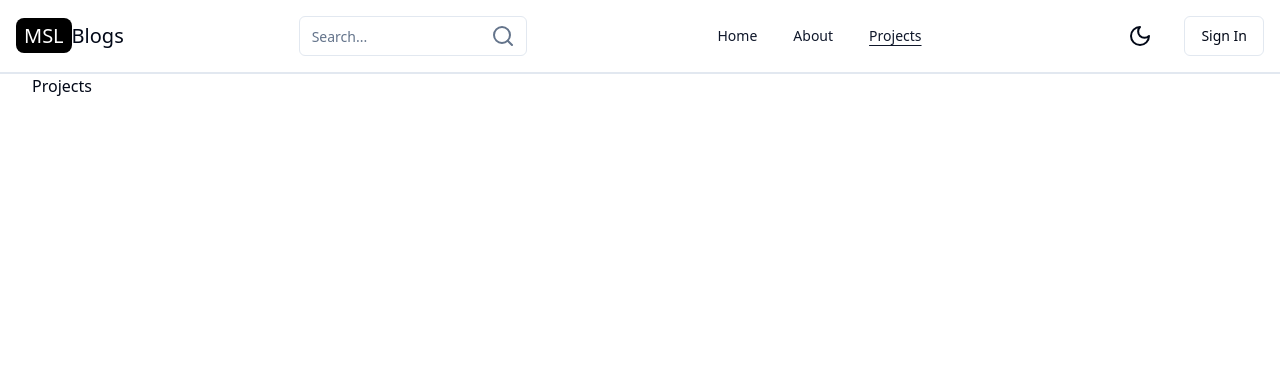
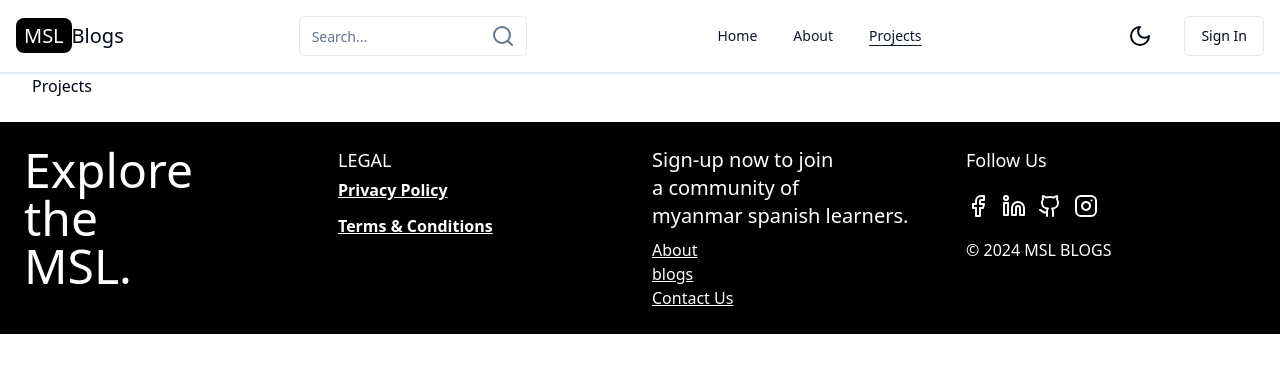
Before and after one commit to PhonemyatKhant/MSL-Blogs, a React (Vite) app in the folder client/: page /projects in a window 1280 px wide. Shown: the top 372 px of the page. Built offline with nearby package versions, Linux system fonts and the light colour scheme.

Commit message:
added: Footer

```diff
--- a/client/src/App.jsx
+++ b/client/src/App.jsx
@@ -7,6 +7,7 @@ import SignUp from "./pages/SignUp";
 import Projects from "./pages/Projects";
 import About from "./pages/About";
 import Header from "./components/Header";
+import Footer from "./components/Footer";
 
 export default function App() {
   return (
@@ -22,6 +23,7 @@ export default function App() {
           <Route path="/projects" element={<Projects />} />
         </Routes>
       </div>
+      <Footer />
     </BrowserRouter>
   );
 }
--- /dev/null
+++ b/client/src/components/Footer.jsx
@@ -0,0 +1,62 @@
+import { Facebook, Github, Instagram, Linkedin } from "lucide-react";
+
+import { Link } from "react-router-dom";
+
+const Footer = () => {
+  const currentYear = new Date().getFullYear();
+
+  return (
+    <footer className=" mt-6 grid grid-cols-1 text-white sm:grid-cols-2 md:grid-cols-2 lg:grid-cols-4 bg-black  items-start gap-6 p-6 ">
+      <div>
+        <h1 className=" text-white text-5xl">
+          Explore
+          <br /> the
+          <br /> MSL.
+        </h1>
+      </div>
+      <div>
+        <h1 className=" text-lg mb-1">LEGAL</h1>
+        <h1 className=" underline mb-3 font-semibold">Privacy Policy</h1>
+        <h1 className="underline mb-3 font-semibold">Terms & Conditions</h1>
+      </div>
+      <div>
+        <h1 className="mb-2 text-xl">
+          Sign-up now to join <br />a community of <br />
+          myanmar spanish learners.
+        </h1>
+        <Link to="/about">
+          <h1 className="underline">About</h1>{" "}
+        </Link>
+        <Link to="/payment-methods">
+          <h1 className="underline">blogs</h1>{" "}
+        </Link>
+        <Link to="/contact-us">
+          <h1 className="underline">Contact Us</h1>{" "}
+        </Link>
+      </div>
+      <div>
+        <h1 className="text-lg">Follow Us</h1>
+        <div className="my-5 gap-3 flex justify-between items-center max-w-[100px]">
+          <Link to="">
+            <Facebook />
+          </Link>
+          <Link to="">
+            {" "}
+            <Linkedin />
+          </Link>
+          <Link to="">
+            {" "}
+            <Github />
+          </Link>
+          <Link to="">
+            {" "}
+            <Instagram />
+          </Link>
+        </div>
+        <h1> &copy; {currentYear} MSL BLOGS</h1>
+      </div>
+    </footer>
+  );
+};
+
+export default Footer;
```
